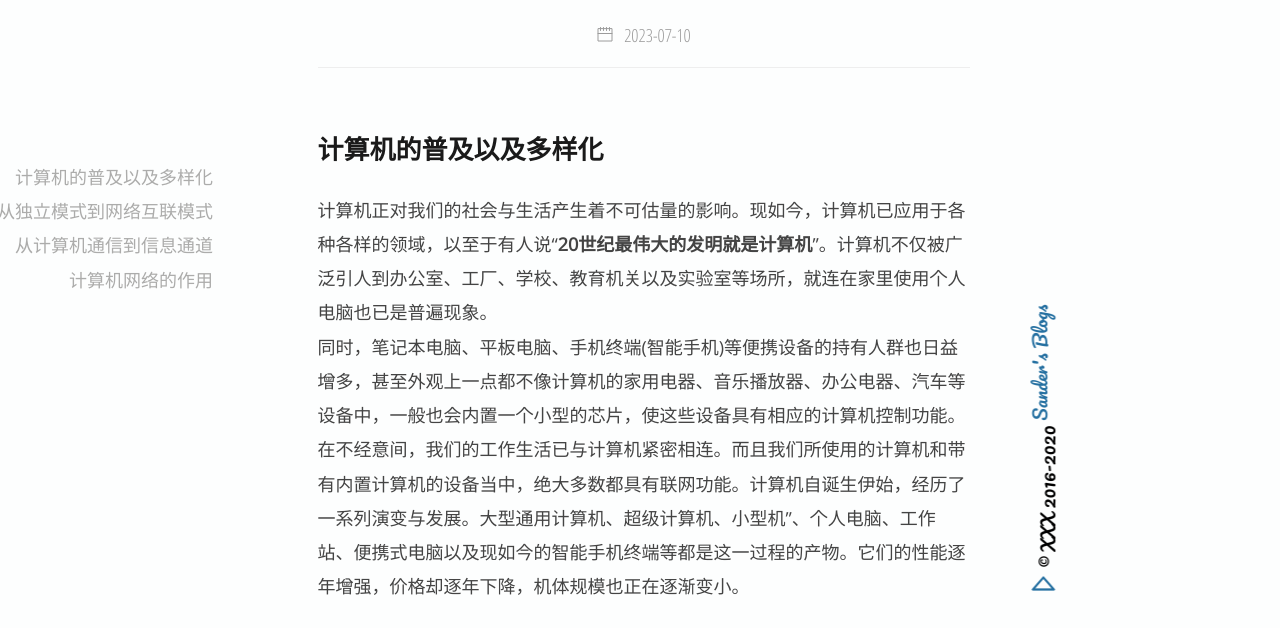
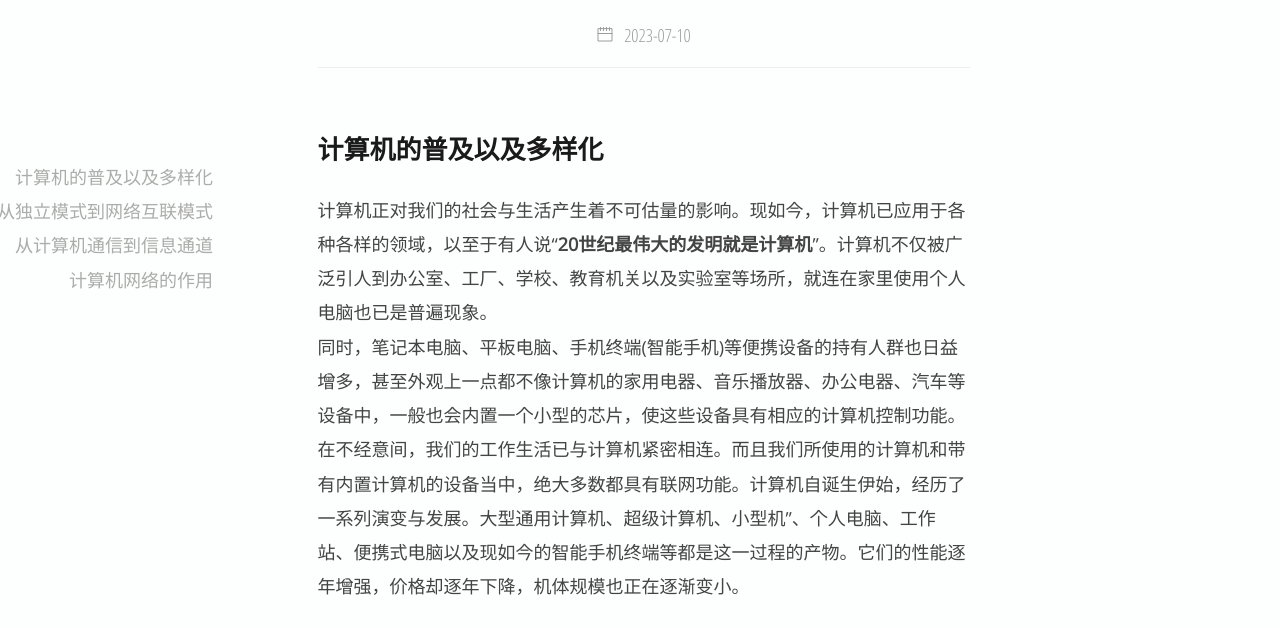
Before and after one commit to sanderfei/sanderfei.github.io, a plain HTML site: page 2023/07/10/网络基础知识-计算机网络出现的背景/index.html in a window 1280 px wide. Shown: the part 172-800 px from the top of the page. Drawn offline with nearby package versions, Linux system fonts and the light colour scheme; some packages are replaced by stand-ins of ours; a script that the page names is missing.

Commit message:
Site updated: 2023-07-10 16:57:04

```diff
--- a/2023/07/10/网络基础知识-计算机网络出现的背景/index.html
+++ b/2023/07/10/网络基础知识-计算机网络出现的背景/index.html
@@ -96,21 +96,21 @@
   </div>
   <footer class="page-footer"><div class="clearfix">
 </div>
-<div class="right-foot">
-    <div class="firstrow">
-        <a href="#top" target="_self">
-        <svg class="i-caret-right" viewBox="0 0 32 32" width="24" height="24" fill="none" stroke="currentcolor" stroke-linecap="round" stroke-linejoin="round" stroke-width="3">
-            <path d="M10 30 L26 16 10 2 Z"></path>
-        </svg>
-        </a>
-        © XXX 2016-2020
-    </div>
-    <div class="secondrow">
-        <a target="_blank" rel="noopener" href="https://github.com/sanderfei/sanderfei.github.io">
-        Sander's Blogs
-        </a>
-    </div>
-</div>
+<!-- <div class="right-foot"> -->
+<!--     <div class="firstrow"> -->
+<!--         <a href="#top" target="_self"> -->
+<!--         <svg class="i-caret-right" viewBox="0 0 32 32" width="24" height="24" fill="none" stroke="currentcolor" stroke-linecap="round" stroke-linejoin="round" stroke-width="3"> -->
+<!--             <path d="M10 30 L26 16 10 2 Z"></path> -->
+<!--         </svg> -->
+<!--         </a> -->
+<!--         © XXX 2016-2020 -->
+<!--     </div> -->
+<!--     <div class="secondrow"> -->
+<!--         <a target="_blank" rel="noopener" href="https://github.com/sanderfei/sanderfei.github.io"> -->
+<!--         Sander's Blogs -->
+<!--         </a> -->
+<!--     </div> -->
+<!-- </div> -->
 <div class="clearfix">
 </div>
 </footer>
```
Also changed, not shown: archives/2023/07/index.html (+15 -15 lines), archives/2023/index.html (+15 -15 lines), archives/index.html (+15 -15 lines), index.html (+15 -15 lines).
